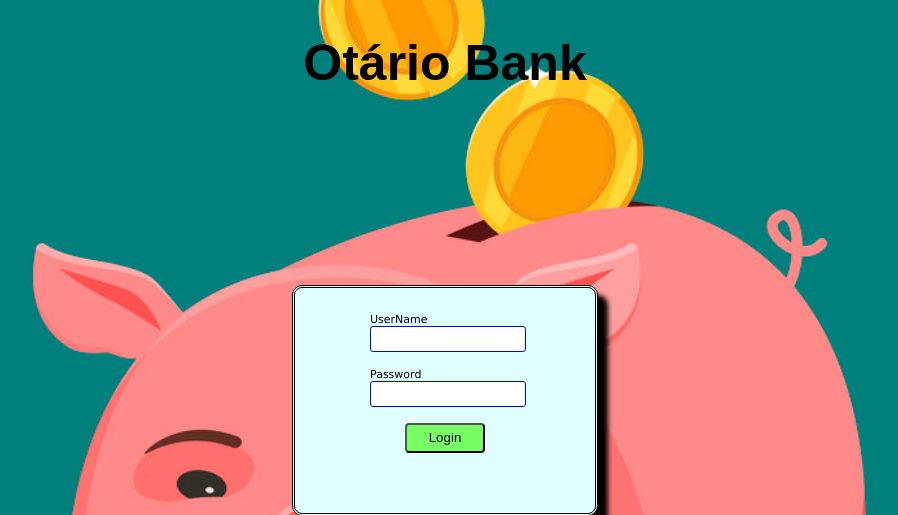
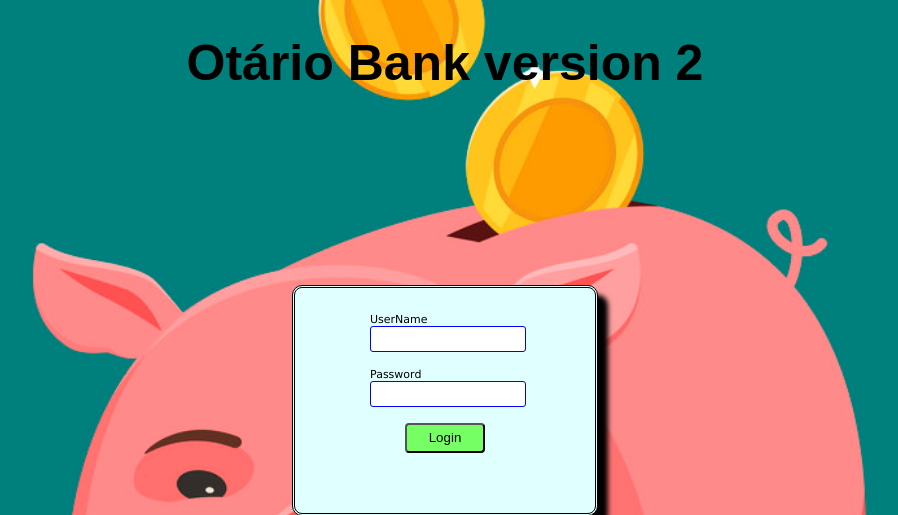
Before and after one commit to droneipcb/otario_bank, a PHP site: page / in a window 1280 px wide. Shown: the top 515 px of the page, without its empty margins (195-1093 px from the left). Run offline with PHP 8.4, Linux system fonts and the light colour scheme.

Commit message:
Update index.php

```diff
--- a/index.php
+++ b/index.php
@@ -84,7 +84,7 @@ $(document).ready(function() {
 });
 
 </script>
-<h1>Otário Bank</h1>
+<h1>Otário Bank version 2</h1>
 
 
 <div id="auth" class="auth_div">
```
